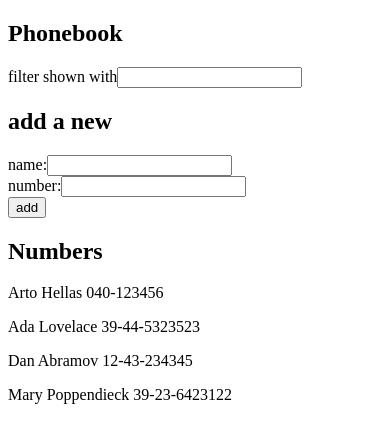
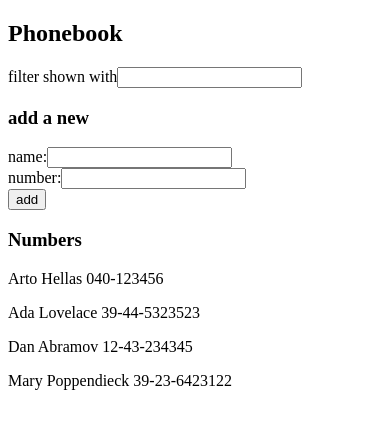
Before and after one commit to MrScislowski/HelsinkiFullStack, a React (Create React App) app in the folder part2/ex2.6/: page / in a window 390 px wide. Shown: the top 442 px of the page. Built offline with nearby package versions, Linux system fonts and the light colour scheme; the HTML template or start-up script is replaced by a standard one.

Commit message:
implement The Phonebook Step5 (2.10); not happy with how many arguments needed

```diff
--- a/part2/ex2.6/src/App.js
+++ b/part2/ex2.6/src/App.js
@@ -9,6 +9,50 @@ const Entries = ({persons}) => {
 const Entry = ({person}) => {
   return (
     <p>{person.name} {person.number}</p>
+  )
+}
+
+const handleInputChange = (changeFn) => {
+  const changeHandler = (event) => {
+    changeFn(event.target.value)
+  }
+  return changeHandler
+}
+
+const AddNewEntryForm = ({persons, personsSet, name, nameSet, number, numberSet}) => {
+
+
+  const addNewEntry = (event) => {
+    event.preventDefault();
+    if (persons.some(item => item.name === name)) {
+      alert(`${name} is already in the phonebook`)
+    } else {
+      personsSet(persons.concat({ name: name, number: number}))
+    }
+    nameSet('')
+    numberSet('')
+  }
+
+  return (
+  <form onSubmit={addNewEntry}>
+    <div>
+      name:
+      <input
+        value={name}
+        onChange={handleInputChange(nameSet)}
+      />
+    </div>
+    <div>
+      number:
+      <input
+        value={number}
+        onChange={handleInputChange(numberSet)}
+      />
+    </div>
+    <div>
+      <button type="submit">add</button>
+    </div>
+  </form>
   )
 }
 
@@ -24,24 +68,6 @@ const App = () => {
   const [newNumber, setNewNumber] = useState('')
   const [filterString, setFilterString] = useState('')
 
-  const handleInputChange = (changeFn) => {
-    const changeHandler = (event) => {
-      changeFn(event.target.value)
-    }
-    return changeHandler
-  }
-
-  const addNewEntry = (event) => {
-    event.preventDefault();
-    if (persons.some(item => item.name === newName)) {
-      alert(`${newName} is already in the phonebook`)
-    } else {
-      setPersons(persons.concat({ name: newName, number: newNumber}))
-    }
-    setNewName('')
-    setNewNumber('')
-  }
-
   const personsToShow = persons.filter(
     person => person.name.toLowerCase().includes(filterString.toLowerCase()))
 
@@ -55,27 +81,9 @@ const App = () => {
         onChange={handleInputChange(setFilterString)}
         />
       </div>
-      <h2>add a new</h2>
-      <form onSubmit={addNewEntry}>
-        <div>
-          name:
-            <input
-            value={newName}
-            onChange={handleInputChange(setNewName)}
-            />
-        </div>
-        <div>
-          number:
-            <input
-            value={newNumber}
-            onChange={handleInputChange(setNewNumber)}
-            />
-        </div>
-        <div>
-          <button type="submit">add</button>
-        </div>
-      </form>
-      <h2>Numbers</h2>
+      <h3>add a new</h3>
+      <AddNewEntryForm persons={persons} personsSet={setPersons} name={newName} nameSet={setNewName} number={newNumber} numberSet={setNewNumber}/>
+      <h3>Numbers</h3>
       <Entries persons={personsToShow}/>
     </div>
   )
```
